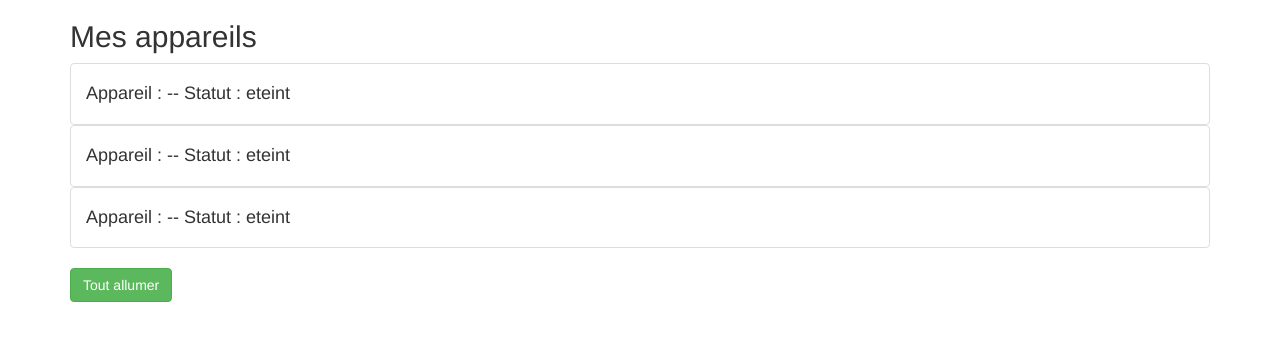
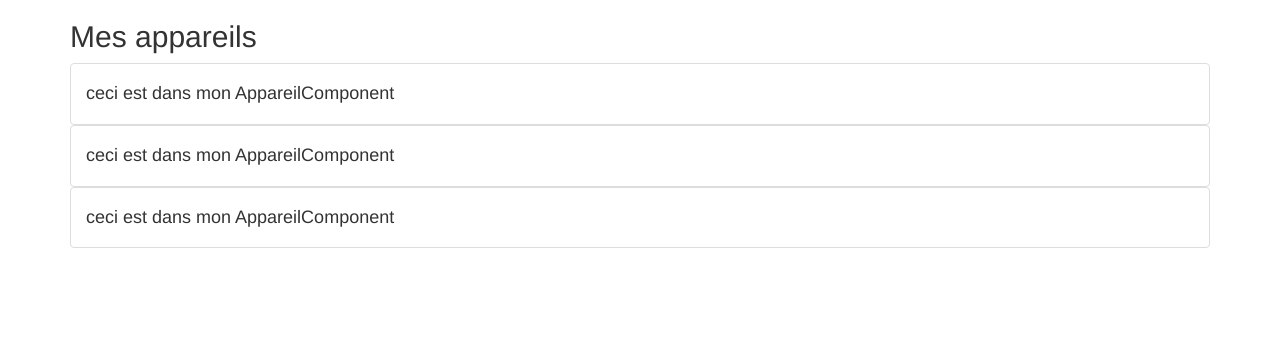
Before and after one commit to Gholdsmith/OC_learning, an Angular app: page / in a window 1280 px wide. Shown: the top 340 px of the page. Built offline with nearby package versions, Linux system fonts and the light colour scheme.

Commit message:
chapitre 1 les components

```diff
--- a/src/app/app.component.html
+++ b/src/app/app.component.html
@@ -1,14 +1,12 @@
 <div class="container">
-
   <div class="row">
     <div class="col-xs-12">
+      <h2>Mes appareils</h2>
       <ul class="list-group">
-        <h2>Mes appareils</h2>
         <app-appareil></app-appareil>
         <app-appareil></app-appareil>
         <app-appareil></app-appareil>
       </ul>
-      <button class="btn btn-success" [disabled]="!isAuth">Tout allumer</button>
     </div>
   </div>
 </div>
--- a/src/app/app.component.ts
+++ b/src/app/app.component.ts
@@ -1,15 +1,10 @@
-import { Component } from '@angular/core';
+import {Component} from '@angular/core';
 
 @Component({
   selector: 'app-root',
   templateUrl: './app.component.html',
   styleUrls: ['./app.component.scss']
 })
-export class AppComponent {
-  isAuth = false;
-  constructor() {
-   setTimeout(() => {
-     this.isAuth = true;
-   }, 4000);
-  }
+export class AppComponent{
+  title = 'app';
 }
--- a/src/app/app.module.ts
+++ b/src/app/app.module.ts
@@ -11,7 +11,7 @@ import { AppareilComponent } from './appareil/appareil.component';
   declarations: [
     AppComponent,
     MonPremierComponent,
-    AppareilComponent
+    AppareilComponent,
   ],
   imports: [
     BrowserModule
--- a/src/app/appareil/appareil.component.html
+++ b/src/app/appareil/appareil.component.html
@@ -1,3 +1,3 @@
 <li class="list-group-item">
-  <h4>Appareil : {{appreilName}} -- Statut : {{getStatus()}}</h4>
+  <h4>ceci est dans mon AppareilComponent</h4>
 </li>
--- a/src/app/appareil/appareil.component.ts
+++ b/src/app/appareil/appareil.component.ts
@@ -7,15 +7,9 @@ import { Component, OnInit } from '@angular/core';
 })
 export class AppareilComponent implements OnInit {
 
-  appareilName = 'Machine à laver';
-  appareilStatus = 'eteint';
-
   constructor() { }
 
   ngOnInit() {
   }
 
-  getStatus() {
-    return this.appareilStatus;
-  }
 }
```
